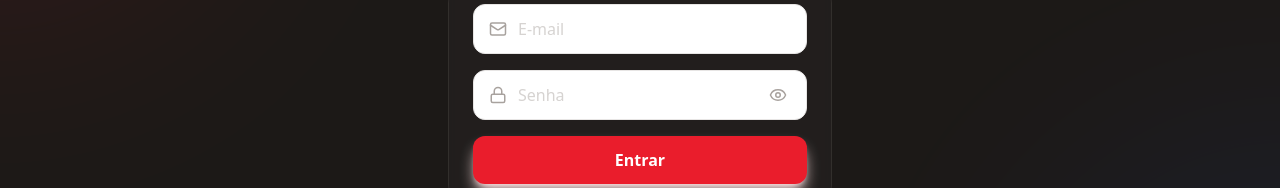
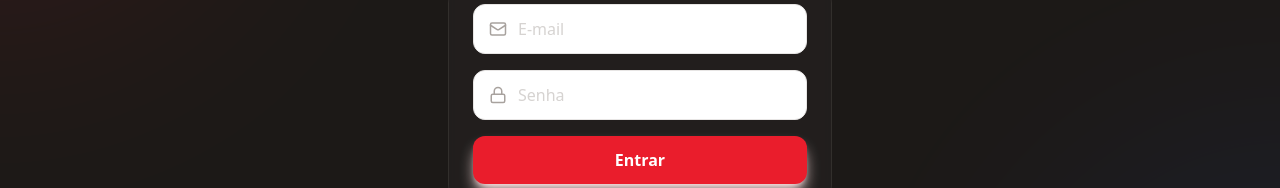
Before and after one commit to mafcsst-svg/appcelular, a React (Vite) app: page / in a window 1280 px wide. Shown: the part 308-496 px from the top of the page. Built offline with nearby package versions, Linux system fonts and the light colour scheme.

Commit message:
Add files via upload

```diff
--- a/components/UI.tsx
+++ b/components/UI.tsx
@@ -18,24 +18,15 @@ export const Button = ({ children, variant = 'primary', className = '', isLoadin
   );
 };
 
-export const Input = ({ label, icon, rightIcon, onRightIconClick, error, ...props }: any) => (
+export const Input = ({ label, icon, error, ...props }: any) => (
   <div className="space-y-1.5 w-full text-left">
     {label && <label className="text-xs font-bold uppercase text-stone-500 tracking-wider ml-1">{label}</label>}
     <div className="relative">
       {icon && <div className="absolute left-4 top-1/2 -translate-y-1/2 text-stone-400">{icon}</div>}
       <input
-        className={`w-full ${icon ? 'pl-11' : 'pl-4'} ${rightIcon ? 'pr-12' : 'pr-4'} py-3 rounded-xl bg-white border outline-none focus:ring-4 transition-all font-medium text-stone-700 placeholder:text-stone-300 ${error ? 'border-red-300 focus:border-red-500 focus:ring-red-50' : 'border-stone-200 focus:border-brand-500 focus:ring-brand-50/50'}`}
+        className={`w-full ${icon ? 'pl-11' : 'pl-4'} pr-4 py-3 rounded-xl bg-white border outline-none focus:ring-4 transition-all font-medium text-stone-700 placeholder:text-stone-300 ${error ? 'border-red-300 focus:border-red-500 focus:ring-red-50' : 'border-stone-200 focus:border-brand-500 focus:ring-brand-50/50'}`}
         {...props}
       />
-      {rightIcon && (
-        <button
-          type="button"
-          onClick={onRightIconClick}
-          className="absolute right-4 top-1/2 -translate-y-1/2 text-stone-400 hover:text-stone-600 transition-colors p-1"
-        >
-          {rightIcon}
-        </button>
-      )}
     </div>
     {error && <span className="text-xs text-red-500 font-medium ml-1">{error}</span>}
   </div>
```
